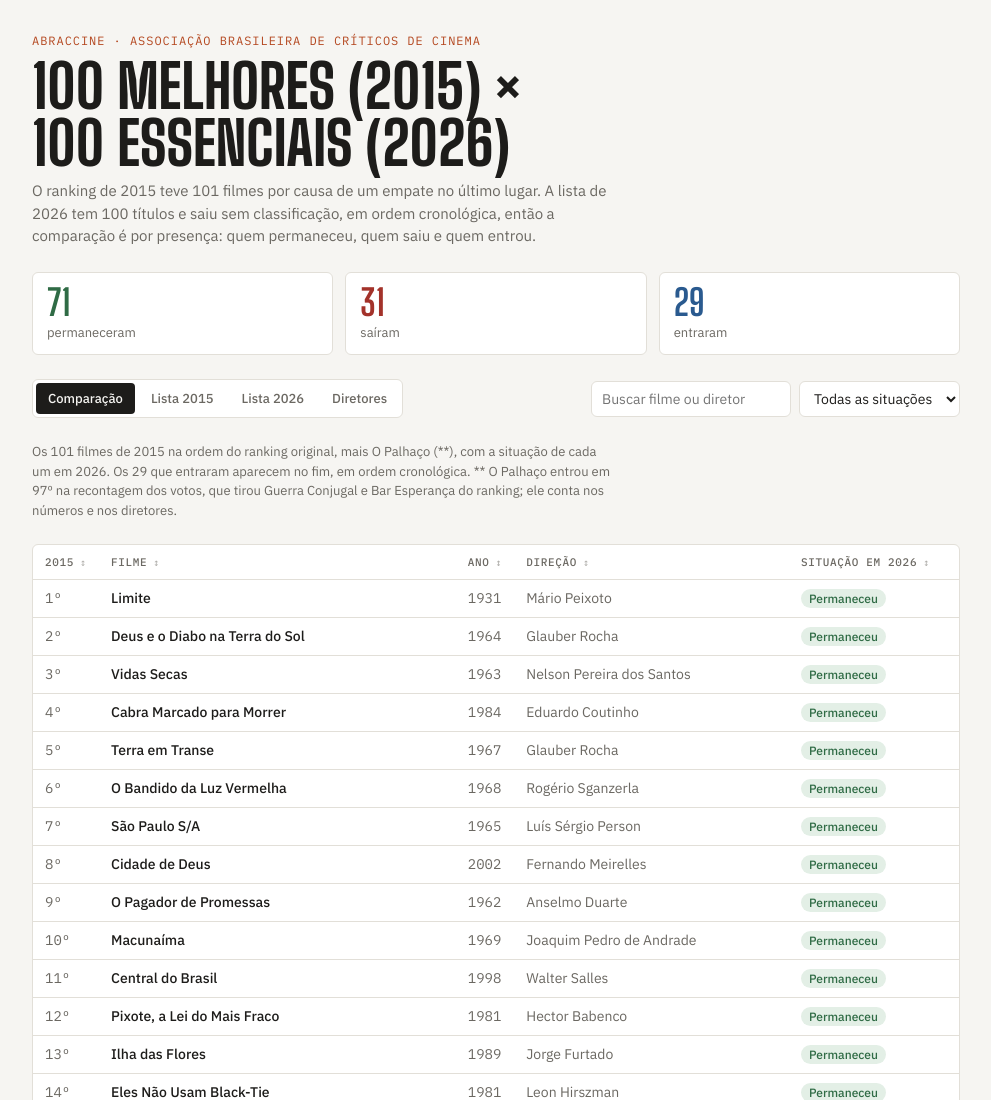
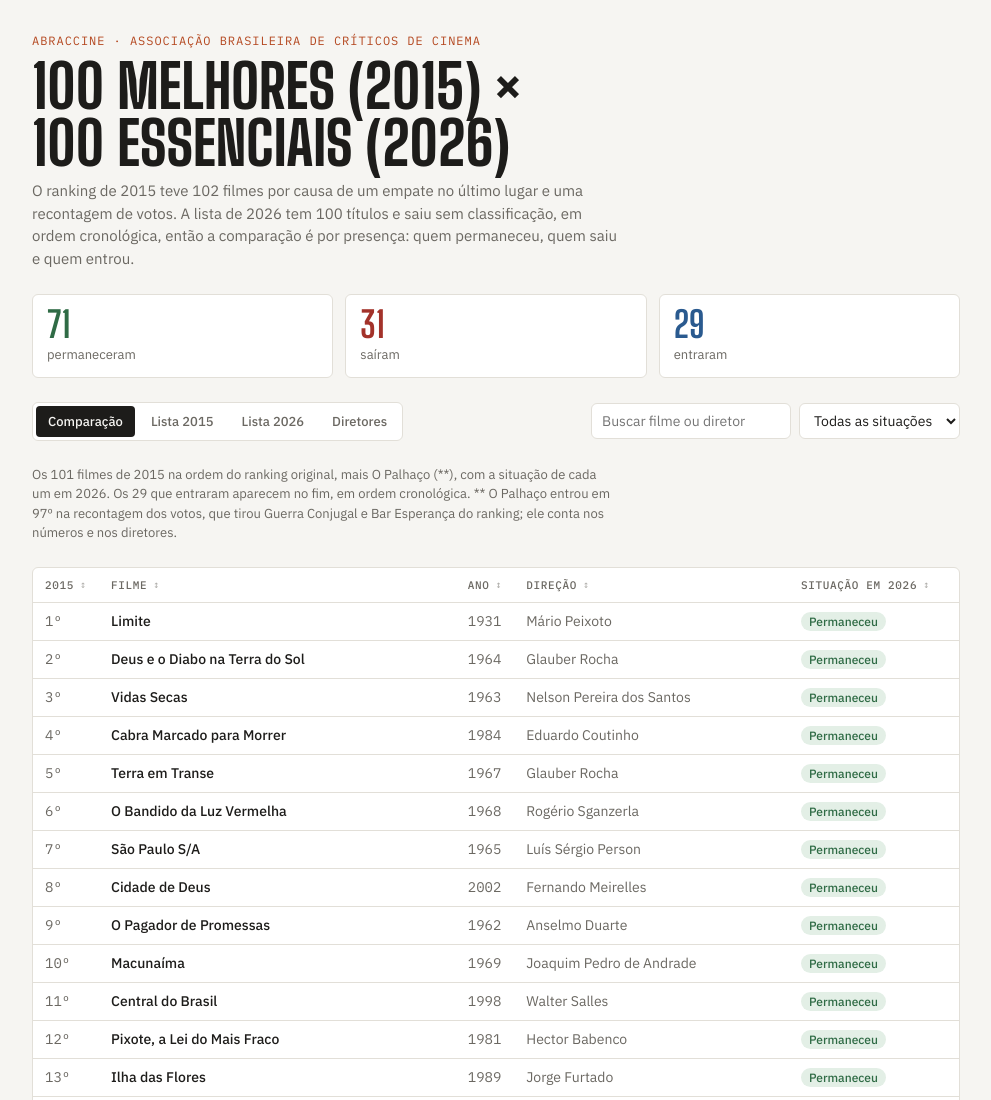
Before and after one commit to olgasuite/abraccine, a plain HTML site: page index.html in a window 1280 px wide. Shown: the top 1100 px of the page, without its empty margins (144-1135 px from the left). Drawn offline with Linux system fonts and the light colour scheme.

Commit message:
Atualiza index.html

```diff
--- a/index.html
+++ b/index.html
@@ -100,7 +100,7 @@ dialog::backdrop{background:rgba(0,0,0,.55)}
   <header>
     <div class="eyebrow">Abraccine · Associação Brasileira de Críticos de Cinema</div>
     <h1>100 Melhores (2015) × 100 Essenciais (2026)</h1>
-    <p class="lede">O ranking de 2015 teve 101 filmes por causa de um empate no último lugar. A lista de 2026 tem 100 títulos e saiu sem classificação, em ordem cronológica, então a comparação é por presença: quem permaneceu, quem saiu e quem entrou.</p>
+    <p class="lede">O ranking de 2015 teve 102 filmes por causa de um empate no último lugar e uma recontagem de votos. A lista de 2026 tem 100 títulos e saiu sem classificação, em ordem cronológica, então a comparação é por presença: quem permaneceu, quem saiu e quem entrou.</p>
   </header>
 
   <div class="stats">
```
